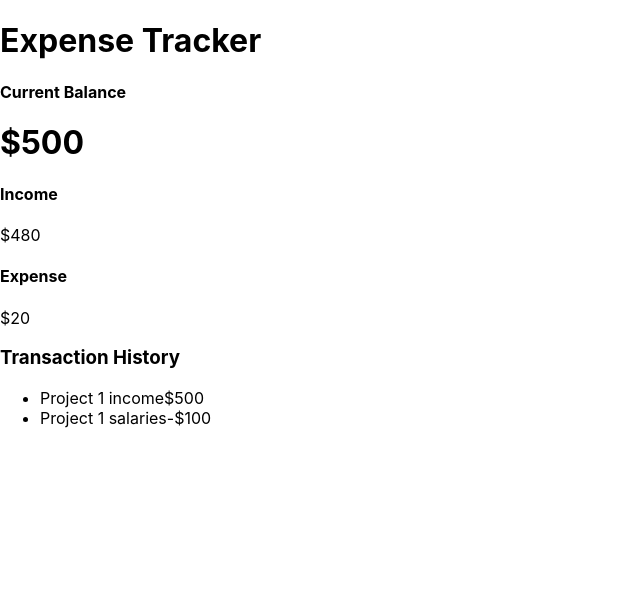
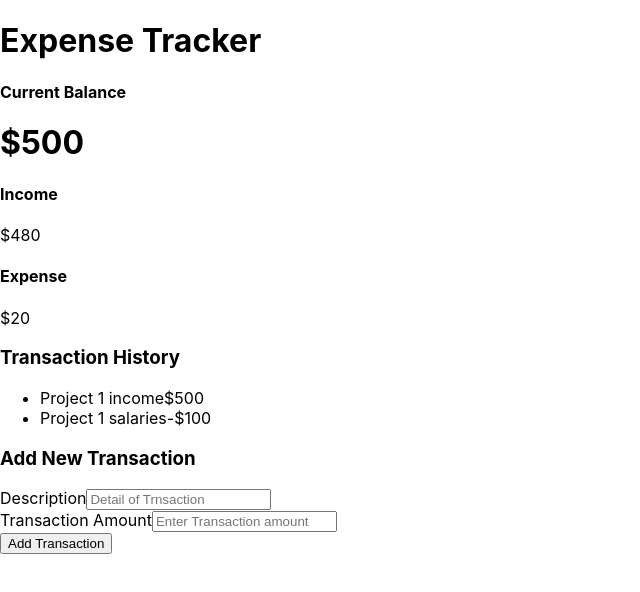
Before and after one commit to samadakram/Expense-Tracker-App, a React (Create React App) app: page / in a window 1280 px wide. Shown: the top 592 px of the page, without its empty margins (0-640 px from the left). Built offline with nearby package versions, Linux system fonts and the light colour scheme.

Commit message:
Update App.js
imported AddTransaction.js

```diff
--- a/src/App.js
+++ b/src/App.js
@@ -6,6 +6,7 @@ import { Header } from './components/Header';
 import { Balance } from './components/Balance';
 import { AccountSummary } from './components/AccountSummary';
 import { TransactionHistory } from './components/TransactionHistory';
+import { AddTransaction } from './components/AddTransaction';
 
 function App() {
   return (
@@ -15,6 +16,7 @@ function App() {
         <Balance />
         <AccountSummary />
         <TransactionHistory />
+        <AddTransaction />
       </div>
     </div>
   );
```
